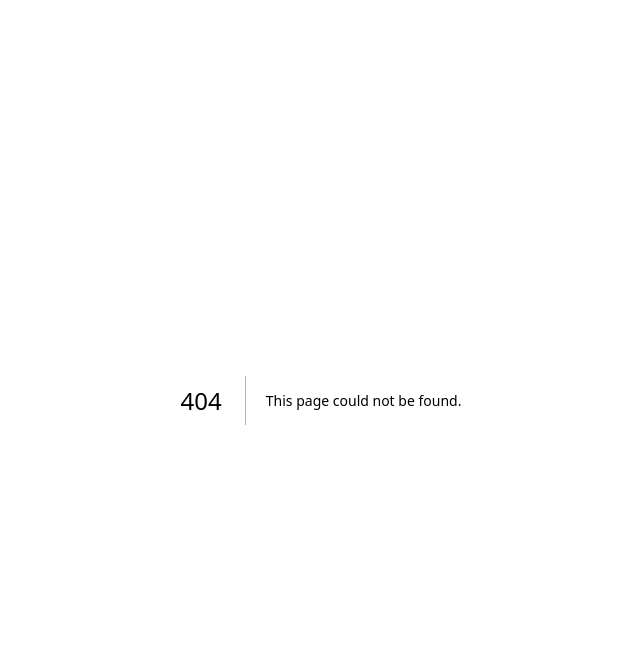
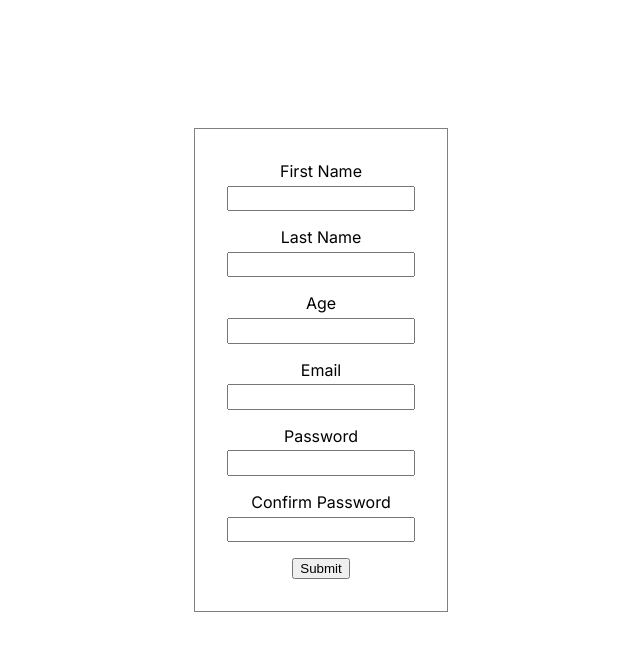
Before and after one commit to burakS-cloud/react-hook-form_zod_next13, a Next.js app: page /formPage in a window 1280 px wide. Before the commit this address had no page. Shown: the top 650 px of the page, without its empty margins (319-959 px from the left). Built offline with nearby package versions, Linux system fonts and the light colour scheme.

Commit message:
finished validation

```diff
--- a/package.json
+++ b/package.json
@@ -9,6 +9,7 @@
     "lint": "next lint"
   },
   "dependencies": {
+    "@hookform/resolvers": "^3.1.1",
     "@types/node": "20.3.1",
     "@types/react": "18.2.12",
     "@types/react-dom": "18.2.5",
@@ -17,6 +18,8 @@
     "next": "13.4.6",
     "react": "18.2.0",
     "react-dom": "18.2.0",
-    "typescript": "5.1.3"
+    "react-hook-form": "^7.44.3",
+    "typescript": "5.1.3",
+    "zod": "^3.21.4"
   }
 }
--- /dev/null
+++ b/src/app/formPage/page.tsx
@@ -0,0 +1,198 @@
+"use client";
+import React from "react";
+import { z } from "zod";
+import { useForm } from "react-hook-form";
+import { zodResolver } from "@hookform/resolvers/zod";
+
+const FormPage = () => {
+  const style = {
+    inputs: {
+      padding: ".2rem",
+      marginBottom: "1rem",
+      marginTop: ".3rem",
+    },
+    error: {
+      color: "red",
+      marginTop: "-.75rem",
+      marginBottom: ".5rem",
+    },
+  };
+
+  const validationSchema = z
+    .object({
+      firstName: z.string().min(2).max(20),
+      lastName: z.string().min(2).max(20),
+      age: z.number().min(1).max(100),
+      email: z.string().email(),
+      password: z.string().min(5).max(20),
+      confirmPassword: z.string().min(5).max(20),
+    })
+    .refine((data) => data.password === data.confirmPassword, {
+      message: "Passwords do not match.",
+      path: ["confirmPassword"],
+    });
+
+  const {
+    handleSubmit,
+    register,
+    formState: { errors },
+  } = useForm<FormData>({
+    resolver: zodResolver(validationSchema),
+  });
+
+  type FormData = z.infer<typeof validationSchema>;
+
+  const submitData = (data: FormData) => {
+    console.log("IT WORKED:", data);
+  };
+
+  //   console.log("firstname error type:", errors.firstName?.type);
+  //   console.log("age error type:", errors.age?.type);
+  //   console.log("confirmPassword error type:", errors.confirmPassword?.type);
+  //   console.log("email error type:", errors.email?.type);
+  //   console.log("error.confirmPassword:", errors.confirmPassword?.type);
+  const lengthError = (
+    errorType: unknown,
+    field: string,
+    minVal?: string,
+    maxVal?: string
+  ) => {
+    let errorMessage = "";
+    switch (errorType) {
+      case "too_small":
+        minVal = minVal || "2"; // Assign default value if minVal is undefined or falsy
+
+        errorMessage = `${field} must contain at least ${minVal} characters`;
+        return errorMessage;
+
+      case "too_big":
+        maxVal = maxVal || "20"; // Assign default value if maxVal is undefined or falsy
+        errorMessage = `${field} must contain no more than ${maxVal} characters`;
+        return errorMessage;
+
+      //   case "invalid_type":
+      //     return errMessage;
+
+      case "custom":
+        return "custom";
+    }
+  };
+
+  return (
+    <>
+      <div
+        style={{
+          display: "flex",
+          justifyContent: "center",
+          alignItems: "center",
+          marginTop: "8rem",
+        }}
+      >
+        <form
+          onSubmit={handleSubmit(submitData)}
+          style={{
+            display: "flex",
+            flexDirection: "column",
+            justifyContent: "center",
+            alignItems: "center",
+            border: "1px solid gray",
+            padding: "2rem",
+          }}
+        >
+          <label htmlFor="">First Name</label>
+          <input style={style.inputs} type="text" {...register("firstName")} />
+          {lengthError(errors.firstName?.type, "firstName") && (
+            <span style={style.error}>
+              {lengthError(errors.firstName?.type, "firstName")}
+            </span>
+          )}
+          <label htmlFor="">Last Name</label>
+          <input style={style.inputs} type="text" {...register("lastName")} />
+          {lengthError(errors.lastName?.type, "lastName") && (
+            <span style={style.error}>
+              {lengthError(errors.lastName?.type, "lastName")}
+            </span>
+          )}
+          <label htmlFor="">Age</label>
+          <input
+            style={style.inputs}
+            type="number"
+            {...register("age", { valueAsNumber: true })}
+          />
+          {errors.age?.message && (
+            <span style={style.error}>{errors.age.message}</span>
+          )}
+          {/* {lengthError(
+            errors.age?.type,
+            errors.age?.message,
+            "age",
+            "1",
+            "100"
+          ) && (
+            <span style={style.error}>
+              {lengthError(
+                errors.age?.type,
+                errors.age?.message,
+                "age",
+                "1",
+                "100"
+              )}
+            </span>
+          )} */}
+          <label htmlFor="">Email</label>
+          <input
+            style={style.inputs}
+            formNoValidate
+            type="email"
+            {...register("email")}
+          />
+          {errors.email?.message && (
+            <span style={style.error}>{errors.email?.message}</span>
+          )}
+          <label htmlFor="">Password</label>
+          <input
+            style={style.inputs}
+            type="password"
+            {...register("password")}
+          />
+          {lengthError(errors.password?.type, "password", "5") && (
+            <span style={style.error}>
+              {lengthError(errors.password?.type, "password", "5")}
+            </span>
+          )}
+          <label htmlFor="">Confirm Password</label>
+          <input
+            style={style.inputs}
+            type="password"
+            {...register("confirmPassword")}
+          />
+          {/* {errors.confirmPassword?.message && (
+            <span style={style.error}>{errors.confirmPassword.message}</span>
+          )} */}
+          {lengthError(
+            errors.confirmPassword?.type,
+            "confirmPassword",
+            "5"
+          ) && (
+            <span style={style.error}>
+              {lengthError(
+                errors.confirmPassword?.type,
+                "confirmPassword",
+                "5"
+              ) !== "custom"
+                ? lengthError(
+                    errors.confirmPassword?.type,
+                    "confirmPassword",
+                    "5"
+                  )
+                : errors.confirmPassword?.message}
+            </span>
+          )}
+          <button>Submit</button>
+        </form>
+      </div>
+    </>
+  );
+};
+
+export default FormPage;
```
Also changed, not shown: src/app/layout.tsx (+8 -8 lines), src/app/page.tsx (+1 -93 lines), 1 other file (tests, documents, lock files or other folders).
